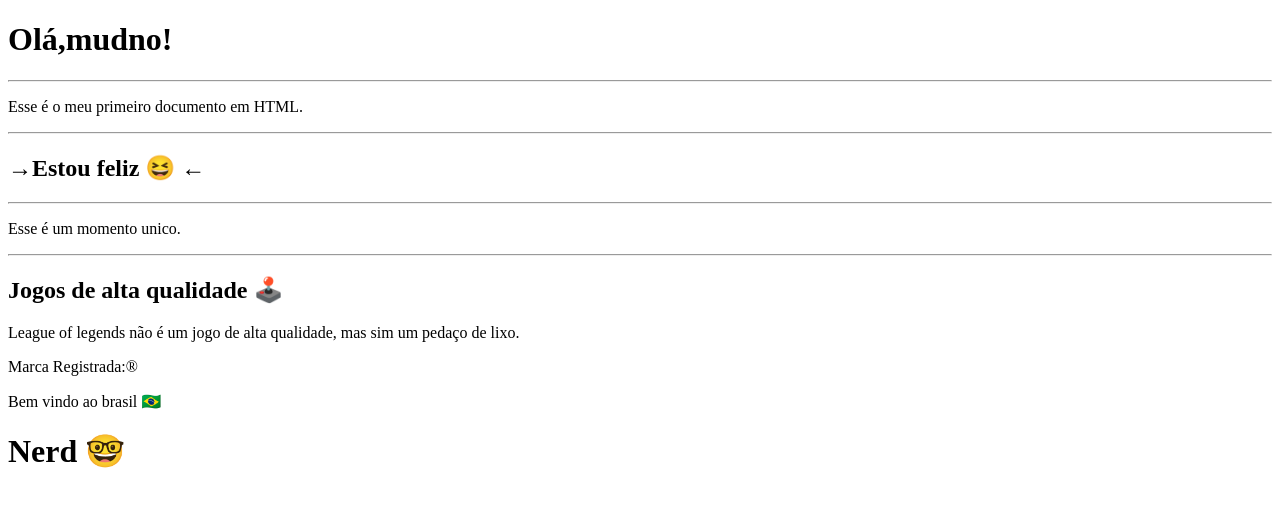
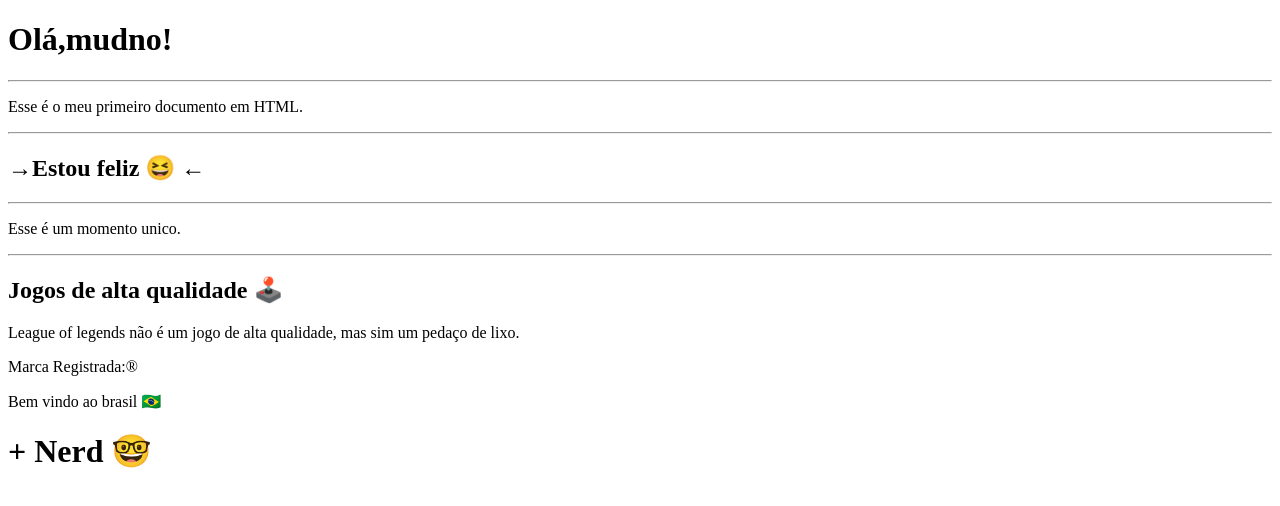
Before and after one commit to LortyCring/curso-full, a plain HTML site: page exercícios/ex001/index.html in a window 1280 px wide. Drawn offline with Linux system fonts and the light colour scheme.

Commit message:
modificando arquivo ex002

```diff
--- a/exercícios/ex001/index.html
+++ b/exercícios/ex001/index.html
@@ -31,7 +31,7 @@
     <p>
         Bem vindo ao brasil &#x1f1e7;&#x1f1f7;
     </p>
-    <h1>
+    <h1>+
         Nerd &#x1f913;
     </h1>
 
```
